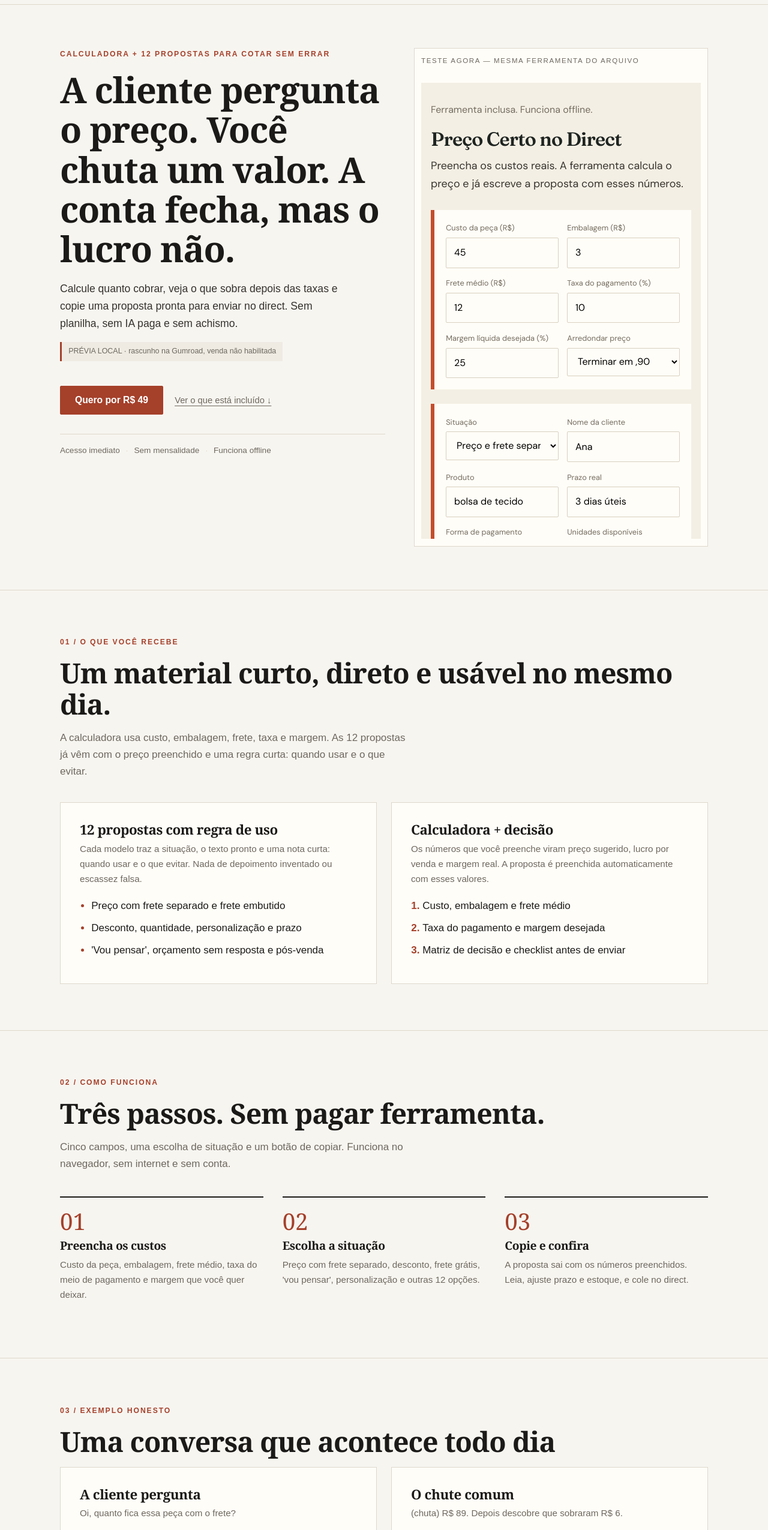
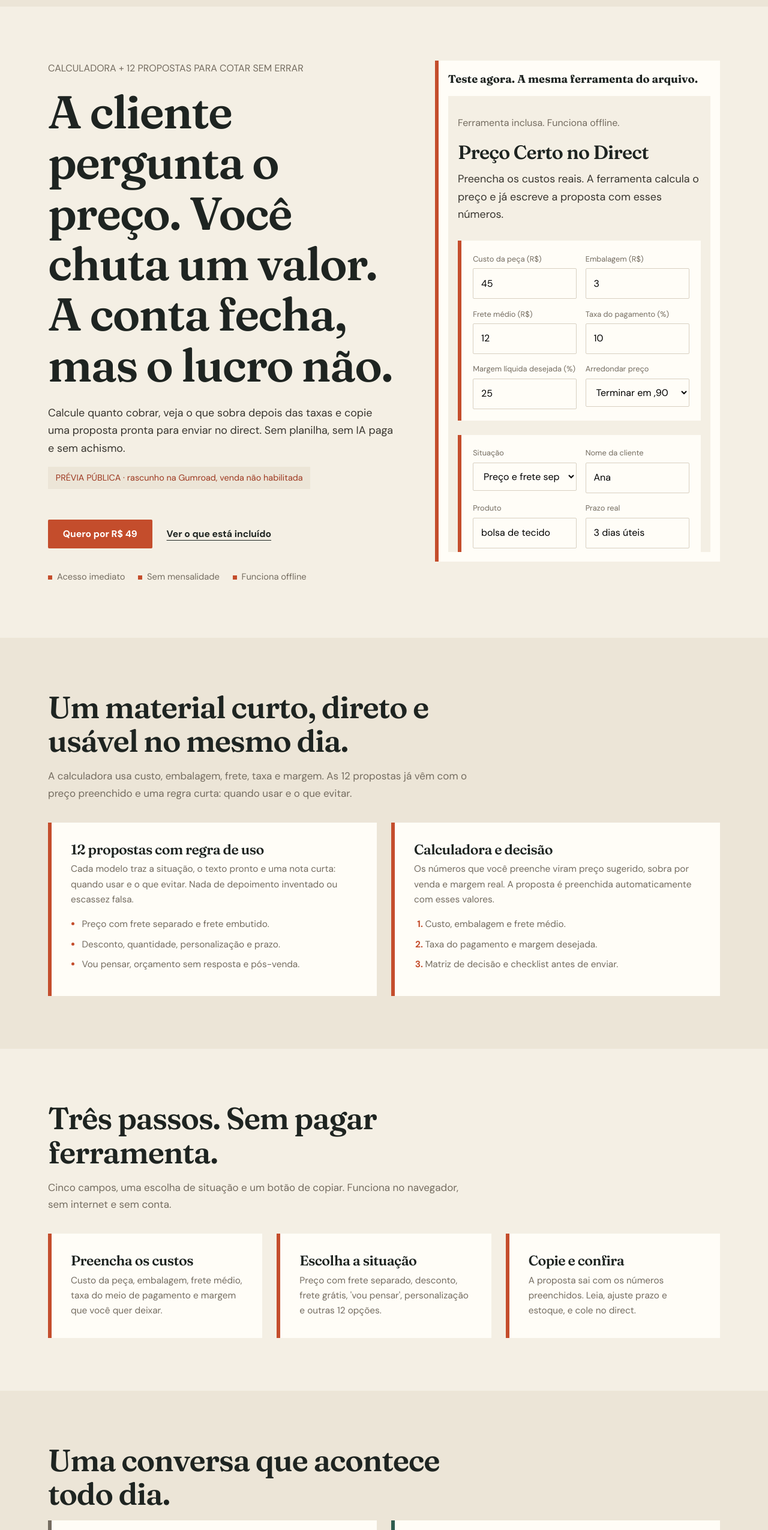
Before and after one commit to Gabrielnt0/preco-certo-no-direct, a plain HTML site: page index.html in a window 1280 px wide. Shown: the part 65-2615 px from the top of the page at 60% size. Drawn offline with Linux system fonts and the light colour scheme.

Commit message:
Publica index.html via fabrica

```diff
--- a/index.html
+++ b/index.html
@@ -5,101 +5,181 @@
 <meta name="viewport" content="width=device-width, initial-scale=1">
 <title>Preço Certo no Direct — CALCULADORA + 12 PROPOSTAS PARA COTAR SEM ERRAR</title>
 <meta name="description" content="Você não perde cliente porque não sabe escrever. Você perde margem porque chuta preço. Preço Certo no Direct é um material de Writing & Publishing para lojinhas brasileiras que vendem por Instagram e WhatsApp. Ele transforma custo real em preço sugerido e entrega uma proposta pronta para copiar no direct. Dentro: calculadora offline, 12 modelos de proposta com 'quando usar' e 'o que evitar', matriz de decisão para objeções e checklist antes de enviar. Tudo em português, em PDF e em HTML que abre no navegador. A calculadora considera custo do produto, embalagem, frete médio, taxa de pagamento e margem líquida desejada. Ela devolve preço sugerido, lucro por venda, margem real e já preenche a proposta escolhida com esses números.">
-<style>
-:root{--paper:#f7f5f0;--card:#fffdf8;--ink:#1b1a18;--muted:#6d685f;--line:#ded8cc;--accent:#a5402a;--green:#2f5d50}
-*{box-sizing:border-box}
-body{margin:0;background:var(--paper);color:var(--ink);font:400 17px/1.65 "DM Sans",Arial,sans-serif;-webkit-font-smoothing:antialiased}
-h1,h2,h3{font-family:"Fraunces",Georgia,serif;font-weight:600;line-height:1.12;letter-spacing:-.02em;margin:0}
-p{margin:0 0 1rem}
-.wrap{width:min(1080px,calc(100% - 2.5rem));margin-inline:auto}
-.topo{border-bottom:1px solid var(--line)}
-.topo .wrap{display:flex;align-items:center;justify-content:space-between;gap:1rem;min-height:72px}
-.marca{font-family:"Fraunces",Georgia,serif;font-size:1.15rem;font-weight:700;text-decoration:none;color:var(--ink)}
-.marca span{color:var(--accent)}
-.topo small{color:var(--muted);font-size:.82rem}
-.btn{display:inline-flex;align-items:center;justify-content:center;background:var(--accent);color:#fff;border:1px solid var(--accent);padding:.85rem 1.5rem;border-radius:2px;font:700 .98rem/1.2 "DM Sans",Arial,sans-serif;text-decoration:none}
-.btn:hover{background:#84311f}
-.btn:focus-visible,summary:focus-visible,a:focus-visible{outline:3px solid var(--green);outline-offset:3px}
-.badge{display:inline-block;background:#efebe3;border-left:3px solid var(--accent);padding:.35rem .7rem;font-size:.78rem;color:var(--muted);margin-bottom:.8rem}
-.hero-grid{display:grid;grid-template-columns:1.05fr .95fr;gap:clamp(1.5rem,4vw,3rem);padding-block:clamp(2.5rem,6vw,4.5rem);align-items:start}
-.eyebrow{font-size:.76rem;font-weight:700;letter-spacing:.16em;text-transform:uppercase;color:var(--accent)}
-.hero h1{font-size:clamp(2.2rem,4.8vw,3.7rem);margin:.9rem 0 1.2rem}
-.hero h1 em{color:var(--accent);font-style:normal}
-.lead{font-size:1.1rem;color:#35322e;max-width:48ch}
-.acoes{display:flex;flex-wrap:wrap;align-items:center;gap:.8rem 1.2rem;margin-top:1.8rem}
-.acoes a.texto{font-size:.92rem;color:var(--muted);text-underline-offset:4px}
-.selos{margin-top:2rem;padding-top:1rem;border-top:1px solid var(--line);color:var(--muted);font-size:.85rem}
-.selos span+span::before{content:"·";margin:0 .6rem;color:var(--line)}
-.demo-frame{background:var(--card);border:1px solid var(--line);padding:.7rem}
-.demo-frame .rotulo{font-size:.72rem;letter-spacing:.14em;text-transform:uppercase;color:var(--muted);padding-bottom:.7rem}
-.demo-frame iframe{width:100%;height:760px;border:0;display:block;background:var(--card)}
-.section{border-top:1px solid var(--line);padding-block:clamp(3rem,6vw,5rem)}
-.section h2{font-size:clamp(2rem,4vw,2.9rem);margin:.6rem 0 1rem}
-.intro{color:var(--muted);max-width:62ch;margin-bottom:2.3rem}
-.grid-2{display:grid;grid-template-columns:1fr 1fr;gap:1.5rem}
-.bloco{background:var(--card);border:1px solid var(--line);padding:clamp(1.4rem,3vw,2rem)}
-.bloco h3{font-size:1.4rem;margin-bottom:.4rem}
-.bloco p{color:var(--muted);font-size:.95rem}
-.bloco ul,.bloco ol{margin:1.2rem 0 0;padding-left:1.2rem}
-.bloco li{margin-bottom:.55rem}
-.bloco li::marker{color:var(--accent);font-weight:700}
-.passos{display:grid;grid-template-columns:repeat(3,1fr);gap:2rem;margin-top:2.5rem}
-.passo{border-top:2px solid var(--ink);padding-top:1.2rem}
-.passo .num{font-family:"Fraunces",Georgia,serif;font-size:2.4rem;color:var(--accent);display:block;line-height:1;margin-bottom:.7rem}
-.passo h3{font-size:1.2rem;margin-bottom:.5rem}
-.passo p{color:var(--muted);font-size:.95rem}
-.preco{background:var(--ink);color:var(--paper)}
-.preco .wrap{padding-block:clamp(3rem,6vw,5rem);display:grid;grid-template-columns:1.2fr .8fr;gap:2.5rem;align-items:center}
-.preco .eyebrow{color:#e0a48e}
-.preco h2{font-size:clamp(2.2rem,4.5vw,3.2rem);margin:.6rem 0 1rem}
-.preco p{color:#d6d1c7;max-width:48ch}
-.valores{display:flex;align-items:baseline;gap:1rem;margin:1.3rem 0 1.8rem}
-.valores .novo{font-family:"Fraunces",Georgia,serif;font-size:clamp(3rem,6vw,4.4rem);font-weight:700;line-height:1}
-.caixa-cta{background:#262420;border:1px solid #3b3833;padding:1.7rem}
-.caixa-cta strong{display:block;font-family:"Fraunces",Georgia,serif;font-size:1.25rem;margin-bottom:.5rem}
-.caixa-cta p{font-size:.9rem;margin-bottom:1.3rem}
-.caixa-cta .btn{width:100%;background:var(--paper);color:var(--ink);border-color:var(--paper)}
-.caixa-cta small{display:block;margin-top:1rem;color:#b8b2a8;font-size:.8rem;text-align:center}
-.faq{max-width:780px}
-details{border-bottom:1px solid var(--line);padding:1rem 0}
-summary{cursor:pointer;font-weight:600;list-style:none;display:flex;justify-content:space-between;gap:1rem}
-summary::-webkit-details-marker{display:none}
-summary::after{content:"+";color:var(--accent);font-weight:700}
-details[open] summary::after{content:"−"}
-details p{color:var(--muted);margin:.8rem 0 0;font-size:.96rem}
-footer{border-top:1px solid var(--line);padding-block:2.2rem}
-footer .wrap{display:flex;flex-wrap:wrap;justify-content:space-between;gap:1rem;align-items:center;color:var(--muted);font-size:.88rem}
-footer a{text-underline-offset:4px}
-@media(max-width:860px){.hero-grid,.grid-2,.passos,.preco .wrap{grid-template-columns:1fr}.caixa-cta{max-width:520px}.demo-frame iframe{height:680px}}
-@media(max-width:520px){body{font-size:16px}.wrap{width:calc(100% - 1.75rem)}.topo small{display:none}.acoes .btn{width:100%}.demo-frame iframe{height:640px}}
+<link rel="preconnect" href="https://fonts.googleapis.com">
+<link rel="preconnect" href="https://fonts.gstatic.com" crossorigin>
+<link href="https://fonts.googleapis.com/css2?family=DM+Sans:wght@400;500;700&family=Fraunces:opsz,wght@9..144,600;9..144,700&display=swap" rel="stylesheet">
+<style>/* Padrão visual lojinha-direct — pages de venda premium, sem dependências. */
+:root {
+  --paper: #f4efe4;
+  --paper-2: #ece5d7;
+  --surface: #fffdf7;
+  --ink: #1e2421;
+  --muted: #746c60;
+  --accent: #c44d2c;
+  --accent-dark: #9d3820;
+  --focus: #274bb8;
+  --good: #2f5d50;
+}
+* { box-sizing: border-box; }
+html { scroll-behavior: smooth; }
+body {
+  margin: 0;
+  background: var(--paper);
+  color: var(--ink);
+  font: 400 17px/1.65 "DM Sans", -apple-system, BlinkMacSystemFont, "Segoe UI", Arial, sans-serif;
+  -webkit-font-smoothing: antialiased;
+}
+h1, h2, h3 { font-family: "Fraunces", Georgia, serif; font-weight: 600; line-height: 1.1; letter-spacing: -0.025em; margin: 0; }
+p { margin: 0 0 1rem; }
+a { color: inherit; }
+.wrap { width: min(1120px, calc(100% - 2.5rem)); margin-inline: auto; }
+.skip { position: absolute; left: -9999px; top: 0; background: var(--ink); color: var(--paper); padding: .7rem 1rem; z-index: 10; }
+.skip:focus { left: 1rem; top: 1rem; }
+:focus-visible { outline: 3px solid var(--focus); outline-offset: 3px; }
+
+.topo { background: var(--paper-2); }
+.topo .wrap { display: flex; align-items: center; justify-content: space-between; gap: 1rem; min-height: 76px; }
+.marca { font-family: "Fraunces", Georgia, serif; font-size: 1.2rem; font-weight: 700; text-decoration: none; }
+.marca em { color: var(--accent); font-style: normal; }
+.topo small { color: var(--muted); font-size: .86rem; }
+
+.btn {
+  display: inline-flex; align-items: center; justify-content: center;
+  background: var(--accent); color: #fff; border: 0; border-radius: 2px;
+  padding: .9rem 1.55rem; font: 700 .98rem/1.2 "DM Sans", Arial, sans-serif;
+  text-decoration: none; transition: background .16s ease-out;
+}
+.btn:hover { background: var(--accent-dark); }
+.btn--claro { background: var(--paper); color: var(--ink); }
+.btn--claro:hover { background: var(--paper-2); }
+.btn--texto { background: transparent; color: var(--ink); padding-inline: 0; text-decoration: underline; text-underline-offset: 5px; }
+.btn--texto:hover { background: transparent; color: var(--accent-dark); }
+
+.hero { padding-block: clamp(3.5rem, 7vw, 6.5rem); }
+.hero-grid { display: grid; grid-template-columns: minmax(0, 1.1fr) minmax(320px, .9fr); gap: clamp(2rem, 5vw, 5rem); align-items: start; }
+.contexto { font-size: 1rem; color: var(--muted); margin: 0 0 1.1rem; }
+.hero h1 { font-size: clamp(2.6rem, 6vw, 4.8rem); max-width: 15ch; margin-bottom: 1.4rem; }
+.hero h1 em { color: var(--accent); font-style: normal; }
+.lead { font-size: 1.12rem; color: #38352f; max-width: 47ch; }
+.acoes { display: flex; flex-wrap: wrap; align-items: center; gap: .8rem 1.5rem; margin-top: 2rem; }
+.fatos { display: flex; flex-wrap: wrap; gap: .45rem 1.35rem; margin: 2.2rem 0 0; color: var(--muted); font-size: .92rem; }
+.fatos span::before { content: ""; display: inline-block; width: 7px; height: 7px; background: var(--accent); margin-right: .5rem; vertical-align: middle; }
+
+.cartao-resposta { background: var(--surface); border-left: 6px solid var(--accent); padding: clamp(1.5rem, 3vw, 2.25rem); }
+.cartao-resposta .rotulo { display: block; font-family: "Fraunces", Georgia, serif; font-size: 1.35rem; line-height: 1.2; margin-bottom: 1.5rem; }
+.msg { padding: 1rem 1.15rem; background: var(--paper-2); margin-bottom: .9rem; font-size: .98rem; }
+.msg--loja { background: #e7eee9; margin-left: 2rem; }
+.msg .quem { display: block; font-size: .8rem; color: var(--muted); margin-bottom: .35rem; }
+.nota { margin: 1.2rem 0 0; font-size: .95rem; color: var(--muted); }
+
+.section { padding-block: clamp(3.5rem, 7vw, 5.5rem); }
+.section--tint { background: var(--paper-2); }
+.section h2 { font-size: clamp(2.1rem, 4.5vw, 3.2rem); max-width: 22ch; margin-bottom: 1rem; }
+.intro { color: var(--muted); max-width: 62ch; margin-bottom: 2.2rem; }
+.grid-2 { display: grid; grid-template-columns: 1fr 1fr; gap: 1.5rem; }
+.bloco, .passo { background: var(--surface); border-left: 6px solid var(--accent); padding: clamp(1.4rem, 3vw, 2rem); }
+.bloco h3, .passo h3 { font-size: 1.45rem; margin-bottom: .5rem; }
+.bloco p, .bloco li, .passo p { color: var(--muted); font-size: .96rem; }
+.bloco ul, .bloco ol { margin: 1rem 0 0; padding-left: 1.15rem; }
+.bloco li { margin-bottom: .5rem; }
+.bloco li::marker { color: var(--accent); font-weight: 700; }
+.bloco--ruim { border-left-color: var(--muted); }
+.bloco--bom { border-left-color: var(--good); }
+.chat p { background: var(--paper); padding: .8rem 1rem; margin-bottom: .6rem; font-size: .94rem; }
+.chat small { display: block; margin-top: .3rem; font-size: .75rem; color: var(--muted); }
+.amostra { background: var(--paper); padding: .9rem 1rem; margin-top: 1rem; font-size: .9rem; color: var(--muted); }
+.amostra strong { display: block; color: var(--accent-dark); margin-bottom: .3rem; }
+.passos { display: grid; grid-template-columns: repeat(3, 1fr); gap: 1.5rem; margin-top: 2rem; }
+.passo p:last-child { margin-bottom: 0; }
+
+.badge { display: inline-block; background: var(--paper-2); color: var(--accent-dark); padding: .4rem .8rem; font-size: .9rem; margin-bottom: 1.2rem; }
+.demo-frame { background: var(--surface); border-left: 6px solid var(--accent); padding: 1rem; }
+.demo-frame .rotulo { display: block; font-family: "Fraunces", Georgia, serif; font-size: 1.15rem; margin-bottom: .8rem; }
+.demo-frame iframe { width: 100%; height: 760px; border: 0; display: block; background: var(--surface); }
+
+.preco { background: var(--ink); color: var(--paper); }
+.preco .wrap { display: grid; grid-template-columns: 1.15fr .85fr; gap: clamp(2rem, 5vw, 4rem); align-items: center; }
+.preco h2 { color: var(--paper); }
+.preco p { color: #d8d2c6; max-width: 50ch; }
+.valores { display: flex; align-items: baseline; flex-wrap: wrap; gap: 1rem; margin: 1.5rem 0; }
+.valores .novo { font-family: "Fraunces", Georgia, serif; font-size: clamp(3rem, 7vw, 4.6rem); font-weight: 700; line-height: 1; color: var(--paper); }
+.valores .velho { font-size: 1.1rem; text-decoration: line-through; color: #a9a198; }
+.caixa-cta { background: var(--paper); color: var(--ink); padding: clamp(1.5rem, 3vw, 2rem); }
+.caixa-cta strong { display: block; font-family: "Fraunces", Georgia, serif; font-size: 1.4rem; line-height: 1.2; margin-bottom: .6rem; }
+.caixa-cta p { color: var(--muted); font-size: .95rem; }
+.caixa-cta .btn { width: 100%; }
+.caixa-cta small { display: block; margin-top: 1rem; color: var(--muted); font-size: .8rem; text-align: center; }
+
+.faq { max-width: 820px; }
+details { background: var(--surface); padding: 1rem 1.2rem; }
+details + details { margin-top: .6rem; }
+summary { cursor: pointer; font-weight: 600; list-style: none; display: flex; justify-content: space-between; gap: 1rem; }
+summary::-webkit-details-marker { display: none; }
+summary::after { content: "+"; color: var(--accent); font-weight: 700; }
+details[open] summary::after { content: "−"; }
+details p { color: var(--muted); margin: .8rem 0 0; font-size: .96rem; }
+
+.anuncio .wrap { width: min(860px, calc(100% - 2.5rem)); }
+.anuncio main { padding-block: clamp(3rem, 7vw, 5.5rem); }
+.anuncio h1 { font-size: clamp(2.2rem, 5vw, 3.7rem); margin-bottom: 1.2rem; }
+.anuncio .lead { max-width: 58ch; }
+.link-demo { display: block; background: var(--surface); border-left: 6px solid var(--accent); padding: 1.4rem; margin: 2.3rem 0; color: var(--ink); text-decoration: none; }
+.link-demo strong { display: block; font-family: "Fraunces", Georgia, serif; font-size: 1.35rem; margin-bottom: .35rem; }
+.link-demo small { color: var(--muted); }
+
+footer { background: var(--ink); color: #d8d2c6; padding-block: 2.5rem; }
+footer .wrap { display: flex; flex-wrap: wrap; justify-content: space-between; gap: 1rem; align-items: center; font-size: .88rem; }
+footer a { text-decoration: underline; text-underline-offset: 4px; }
+footer a:hover { color: var(--paper); }
+
+@media (max-width: 860px) {
+  .hero-grid, .grid-2, .passos, .preco .wrap { grid-template-columns: 1fr; }
+  .hero h1, .section h2 { max-width: none; }
+  .demo-frame iframe { height: 680px; }
+  .caixa-cta { max-width: 560px; }
+}
+@media (max-width: 520px) {
+  body { font-size: 16px; }
+  .wrap { width: calc(100% - 1.75rem); }
+  .topo small { display: none; }
+  .acoes .btn { width: 100%; }
+  .msg--loja { margin-left: 0; }
+  .demo-frame iframe { height: 640px; }
+}
+@media (prefers-reduced-motion: reduce) {
+  html { scroll-behavior: auto; }
+  .btn { transition: none; }
+}
 </style>
 </head>
 <body>
+<a class="skip" href="#conteudo">Pular para o conteúdo</a>
+
 <header class="topo"><div class="wrap">
-  <a class="marca" href="#inicio">Preço Certo no Direct <span>sem achismo</span></a>
+  <a class="marca" href="#inicio">Preço Certo no Direct</a>
   <small>PDF + calculadora HTML + propostas em JSON · pagamento único</small>
 </div></header>
+
 <main id="conteudo">
   <section class="hero" id="inicio"><div class="wrap hero-grid">
     <div>
-      <p class="eyebrow">CALCULADORA + 12 PROPOSTAS PARA COTAR SEM ERRAR</p>
+      <p class="contexto">CALCULADORA + 12 PROPOSTAS PARA COTAR SEM ERRAR</p>
       <h1>A cliente pergunta o preço. Você chuta um valor. A conta fecha, mas o lucro não.</h1>
       <p class="lead">Calcule quanto cobrar, veja o que sobra depois das taxas e copie uma proposta pronta para enviar no direct. Sem planilha, sem IA paga e sem achismo.</p>
-      <p class="badge">PRÉVIA LOCAL · rascunho na Gumroad, venda não habilitada</p>
+      <p class="badge">PRÉVIA PÚBLICA · rascunho na Gumroad, venda não habilitada</p>
       <div class="acoes">
         <a class="btn" href="#">Quero por R$ 49</a>
-        <a class="texto" href="#oque">Ver o que está incluído ↓</a>
+        <a class="btn btn--texto" href="#oque">Ver o que está incluído</a>
       </div>
-      <p class="selos"><span>Acesso imediato</span><span>Sem mensalidade</span><span>Funciona offline</span></p>
+      <p class="fatos"><span>Acesso imediato</span><span>Sem mensalidade</span><span>Funciona offline</span></p>
     </div>
     <div class="demo-frame" aria-label="Demonstração da calculadora">
-      <p class="rotulo">Teste agora — mesma ferramenta do arquivo</p>
+      <strong class="rotulo">Teste agora. A mesma ferramenta do arquivo.</strong>
       <iframe src="demo.html" title="Calculadora de preço com proposta pronta" loading="lazy"></iframe>
     </div>
   </div></section>
 
-  <section class="section" id="oque"><div class="wrap">
-    <p class="eyebrow">01 / O que você recebe</p>
+  <section class="section section--tint" id="oque"><div class="wrap">
     <h2>Um material curto, direto e usável no mesmo dia.</h2>
     <p class="intro">A calculadora usa custo, embalagem, frete, taxa e margem. As 12 propostas já vêm com o preço preenchido e uma regra curta: quando usar e o que evitar.</p>
     <div class="grid-2">
@@ -107,45 +187,42 @@ footer a{text-underline-offset:4px}
         <h3>12 propostas com regra de uso</h3>
         <p>Cada modelo traz a situação, o texto pronto e uma nota curta: quando usar e o que evitar. Nada de depoimento inventado ou escassez falsa.</p>
         <ul>
-          <li>Preço com frete separado e frete embutido</li>
-          <li>Desconto, quantidade, personalização e prazo</li>
-          <li>'Vou pensar', orçamento sem resposta e pós-venda</li>
+          <li>Preço com frete separado e frete embutido.</li>
+          <li>Desconto, quantidade, personalização e prazo.</li>
+          <li>Vou pensar, orçamento sem resposta e pós-venda.</li>
         </ul>
       </article>
       <article class="bloco">
-        <h3>Calculadora + decisão</h3>
-        <p>Os números que você preenche viram preço sugerido, lucro por venda e margem real. A proposta é preenchida automaticamente com esses valores.</p>
+        <h3>Calculadora e decisão</h3>
+        <p>Os números que você preenche viram preço sugerido, sobra por venda e margem real. A proposta é preenchida automaticamente com esses valores.</p>
         <ol>
-          <li>Custo, embalagem e frete médio</li>
-          <li>Taxa do pagamento e margem desejada</li>
-          <li>Matriz de decisão e checklist antes de enviar</li>
+          <li>Custo, embalagem e frete médio.</li>
+          <li>Taxa do pagamento e margem desejada.</li>
+          <li>Matriz de decisão e checklist antes de enviar.</li>
         </ol>
       </article>
     </div>
   </div></section>
 
   <section class="section" id="como"><div class="wrap">
-    <p class="eyebrow">02 / Como funciona</p>
     <h2>Três passos. Sem pagar ferramenta.</h2>
     <p class="intro">Cinco campos, uma escolha de situação e um botão de copiar. Funciona no navegador, sem internet e sem conta.</p>
-    <div class="passos"><article class="passo"><span class="num">01</span><h3>Preencha os custos</h3><p>Custo da peça, embalagem, frete médio, taxa do meio de pagamento e margem que você quer deixar.</p></article>
-<article class="passo"><span class="num">02</span><h3>Escolha a situação</h3><p>Preço com frete separado, desconto, frete grátis, 'vou pensar', personalização e outras 12 opções.</p></article>
-<article class="passo"><span class="num">03</span><h3>Copie e confira</h3><p>A proposta sai com os números preenchidos. Leia, ajuste prazo e estoque, e cole no direct.</p></article></div>
+    <div class="passos"><article class="passo"><h3>Preencha os custos</h3><p>Custo da peça, embalagem, frete médio, taxa do meio de pagamento e margem que você quer deixar.</p></article>
+<article class="passo"><h3>Escolha a situação</h3><p>Preço com frete separado, desconto, frete grátis, 'vou pensar', personalização e outras 12 opções.</p></article>
+<article class="passo"><h3>Copie e confira</h3><p>A proposta sai com os números preenchidos. Leia, ajuste prazo e estoque, e cole no direct.</p></article></div>
   </div></section>
 
-  <section class="section" id="exemplo"><div class="wrap">
-    <p class="eyebrow">03 / Exemplo honesto</p>
-    <h2>Uma conversa que acontece todo dia</h2>
+  <section class="section section--tint" id="exemplo"><div class="wrap">
+    <h2>Uma conversa que acontece todo dia.</h2>
     <div class="grid-2">
-      <article class="bloco"><h3>A cliente pergunta</h3><p>Oi, quanto fica essa peça com o frete?</p></article>
-      <article class="bloco"><h3>O chute comum</h3><p>(chuta) R$ 89. Depois descobre que sobraram R$ 6.</p></article>
+      <article class="bloco bloco--ruim"><h3>A cliente pergunta</h3><p>Oi, quanto fica essa peça com o frete?</p></article>
+      <article class="bloco bloco--bom"><h3>A resposta com número</h3><p>(chuta) R$ 89. Depois descobre que sobraram R$ 6.</p></article>
     </div>
     <p class="intro" style="margin-top:1.5rem">Não é problema de texto. É problema de conta.</p>
   </div></section>
 
   <section class="section preco" id="preco"><div class="wrap">
     <div>
-      <p class="eyebrow">04 / Preço</p>
       <h2>Um pagamento. Um arquivo. Sem mensalidade.</h2>
       <p>Calculadora offline, 12 propostas com regras de uso, matriz de decisão e checklist para cotar no direct.</p>
       <div class="valores"><span class="novo">R$ 49</span></div>
@@ -160,7 +237,6 @@ footer a{text-underline-offset:4px}
   </div></section>
 
   <section class="section" id="faq"><div class="wrap">
-    <p class="eyebrow">05 / Perguntas frequentes</p>
     <h2>Antes de comprar</h2>
     <div class="faq"><details><summary>Isso não é o que qualquer IA faz?</summary><p>IA escreve texto. Ela não sabe o seu custo, sua taxa, sua embalagem ou sua margem. Aqui você preenche os dados reais e a ferramenta decide o preço e já entrega a proposta com esses números.</p></details>
 <details><summary>Preciso instalar alguma coisa?</summary><p>Não. A calculadora é um arquivo HTML que abre no navegador. Funciona sem internet, sem conta e sem assinatura.</p></details>
@@ -169,8 +245,9 @@ footer a{text-underline-offset:4px}
 <details><summary>Posso usar em qualquer nicho?</summary><p>Foi pensado para lojinhas brasileiras que atendem no direct. Moda, cosméticos, artesanato e doces são os exemplos usados.</p></details></div>
   </div></section>
 </main>
+
 <footer><div class="wrap">
   <span>© 2026 Gabriel Andrade · CALCULADORA + 12 PROPOSTAS PARA COTAR SEM ERRAR.</span>
-  <a href="#inicio">Voltar ao topo ↑</a>
+  <a href="#inicio">Voltar ao topo</a>
 </div></footer>
 </body></html>
```
